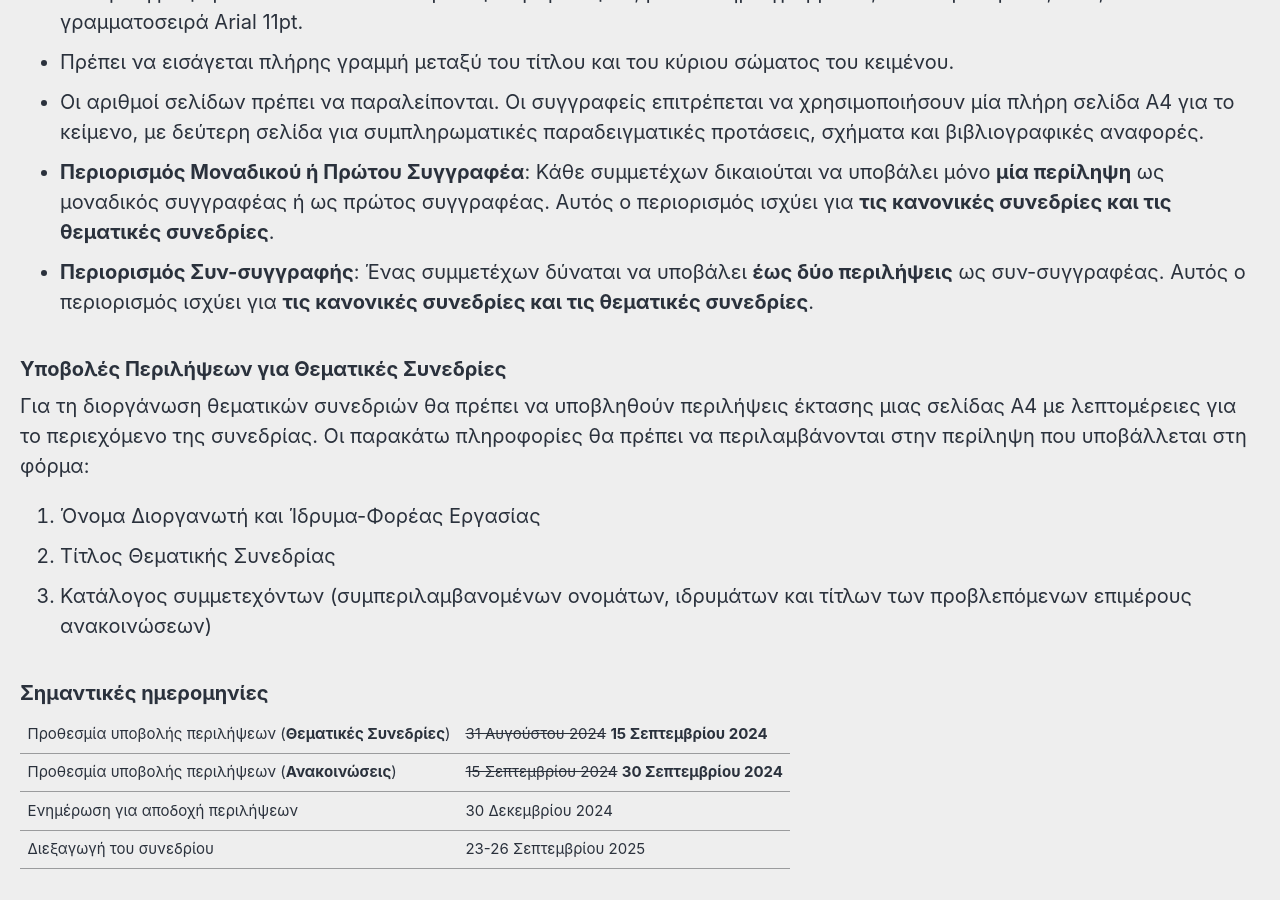
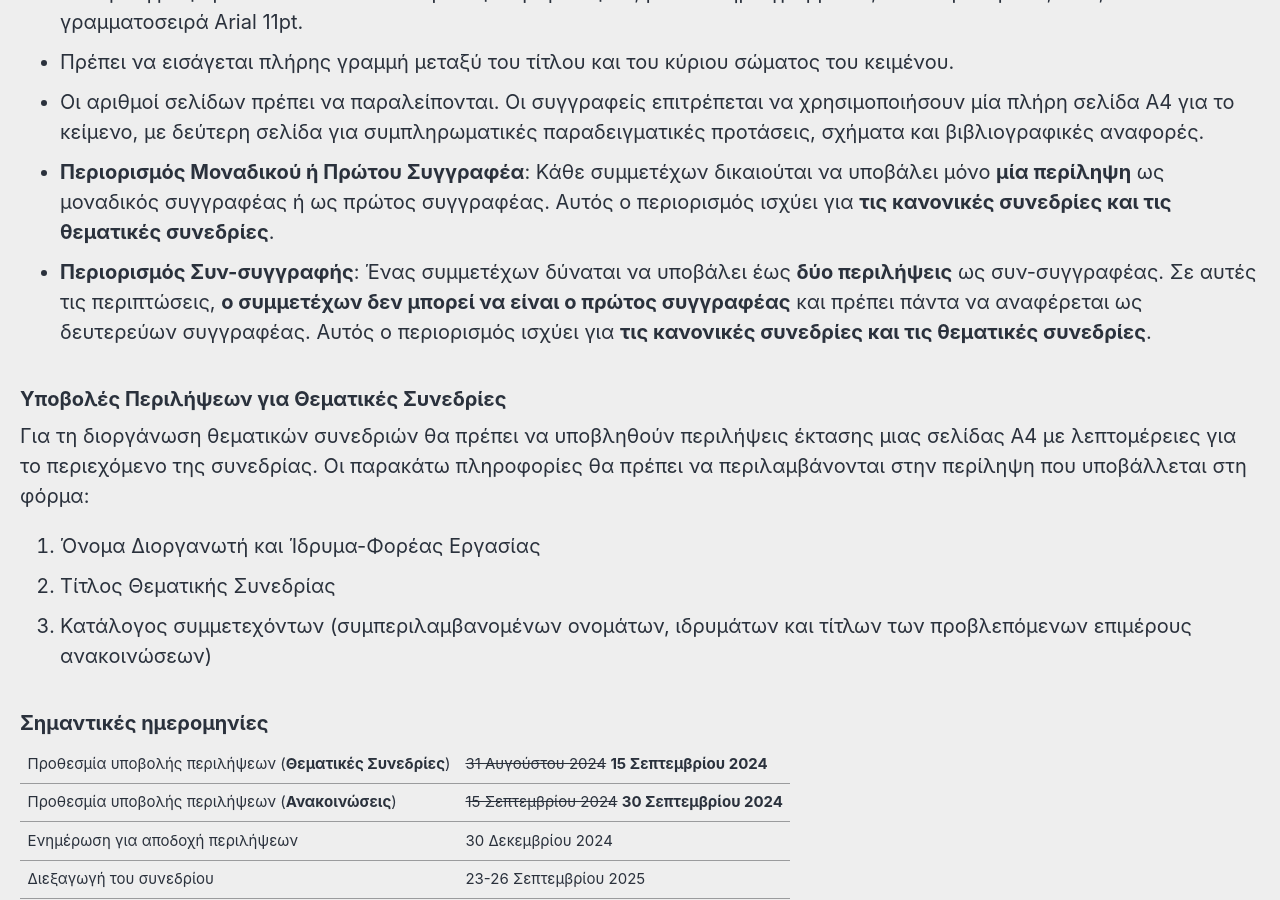
Before and after one commit to roryleung/ICGL17, a Jekyll site: the page built from _pages/gr_cfp.md, in a window 1280 px wide and 900 px high, scrolled down 1140 px. Built offline with Jekyll 4.4.1, drawn with Linux system fonts in a browser that asks for light colours; cached includes are drawn as plain includes; nearby versions of some CDN libraries.

Commit message:
Update gr_cfp.md

```diff
--- a/_pages/gr_cfp.md
+++ b/_pages/gr_cfp.md
@@ -24,7 +24,7 @@ excerpt: "23-26 Σεπτεμβρίου 2025<br>Πανεπιστήμιο του C
 - Πρέπει να εισάγεται πλήρης γραμμή μεταξύ του τίτλου και του κύριου σώματος του κειμένου.
 - Οι αριθμοί σελίδων πρέπει να παραλείπονται. Οι συγγραφείς επιτρέπεται να χρησιμοποιήσουν μία πλήρη σελίδα Α4 για το κείμενο, με δεύτερη σελίδα για συμπληρωματικές παραδειγματικές προτάσεις, σχήματα και βιβλιογραφικές αναφορές.
 - **Περιορισμός Μοναδικού ή Πρώτου Συγγραφέα**: Κάθε συμμετέχων δικαιούται να υποβάλει μόνο **μία περίληψη** ως μοναδικός συγγραφέας ή ως πρώτος συγγραφέας. Αυτός ο περιορισμός ισχύει για **τις κανονικές συνεδρίες και τις θεματικές συνεδρίες**.
-- **Περιορισμός Συν-συγγραφής**:  Ένας συμμετέχων δύναται να υποβάλει **έως δύο περιλήψεις** ως συν-συγγραφέας. Αυτός ο περιορισμός ισχύει για **τις κανονικές συνεδρίες και τις θεματικές συνεδρίες**.
+- **Περιορισμός Συν-συγγραφής**:   Ένας συμμετέχων δύναται να υποβάλει έως **δύο περιλήψεις** ως συν-συγγραφέας. Σε αυτές τις περιπτώσεις, **ο συμμετέχων δεν μπορεί να είναι ο πρώτος συγγραφέας** και πρέπει πάντα να αναφέρεται ως δευτερεύων συγγραφέας. Αυτός ο περιορισμός ισχύει για **τις κανονικές συνεδρίες και τις θεματικές συνεδρίες**.
 
 
 ### Υποβολές Περιλήψεων για Θεματικές Συνεδρίες
```
